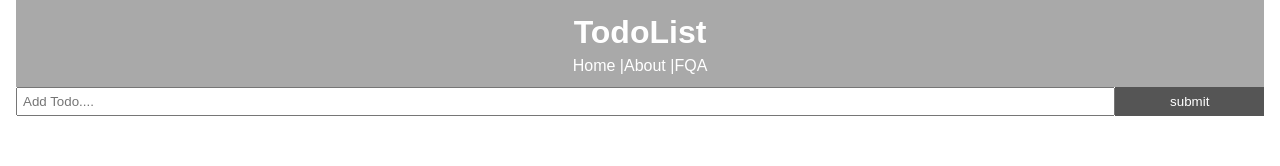
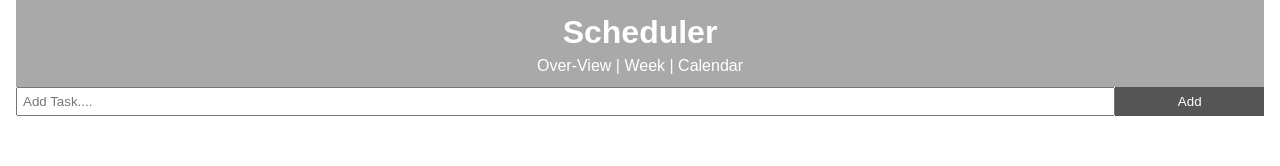
Before and after one commit to VanVDC/DC-Notebook, a React (Create React App) app: page / in a window 1280 px wide. Shown: the top 166 px of the page. Built offline with nearby package versions, Linux system fonts and the light colour scheme; no server answers; the HTML template or start-up script is replaced by a standard one.

Commit message:
Change the name and layouts

```diff
--- a/src/App.js
+++ b/src/App.js
@@ -3,7 +3,7 @@ import {BrowserRouter as Router, Route} from 'react-router-dom';
 import Todos from './components/Todos';
 import Header from './components/layout/Header';
 import AddTodo from './components/AddTodo';
-import About from './components/pages/About';
+import Week from './components/pages/Week';
 import './App.css';
 import axios from 'axios';
 
@@ -56,7 +56,7 @@ class App extends Component {
                 < Todos markComplete={this.markComplete}todos={this.state.todos} delTodo={this.delTodo}/>
               </React.Fragment>
             )}/>
-            <Route path="/about" component={About}/>
+            <Route path="/week" component={Week}/>
 
 
           </div>
--- a/src/components/AddTodo.jsx
+++ b/src/components/AddTodo.jsx
@@ -22,14 +22,14 @@ import React, { Component } from 'react'
         type="text"
         name='title'
         style={{flex:'10', padding: '5px'}}
-        placeholder='Add Todo....'
+        placeholder='Add Task....'
         value={this.state.title}
         onChange={this.onChange}
         />
 
         <input
         type="submit"
-        value='submit'
+        value='Add'
         className='btn'
         style={{flex: '1'}}/>
       </form>
--- a/src/components/layout/Header.jsx
+++ b/src/components/layout/Header.jsx
@@ -4,10 +4,10 @@ import {Link} from 'react-router-dom';
  function Header() {
   return (
     <header style={headerStyle}>
-      <h1>TodoList</h1>
-      <Link style={linkStyle} to= "/">Home</Link> |
-      <Link style={linkStyle} to= "/about">About</Link> |
-      <Link style={linkStyle} to= "/fqa">FQA</Link>
+      <h1>Scheduler</h1>
+      <Link style={linkStyle} to= "/">Over-View</Link> | {" "}
+      <Link style={linkStyle} to= "/week">Week</Link> | {" "}
+      <Link style={linkStyle} to= "/calendar">Calendar</Link>
     </header>
   )
 }
```
Also changed, not shown: src/components/pages/Week.jsx (renamed from src/components/pages/About.jsx).
